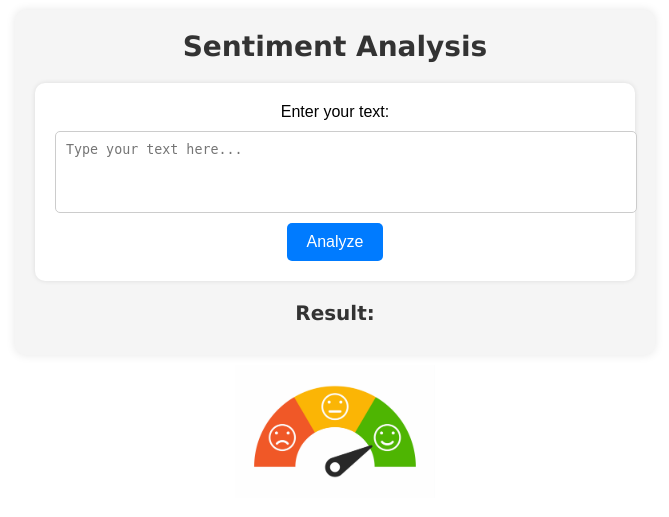
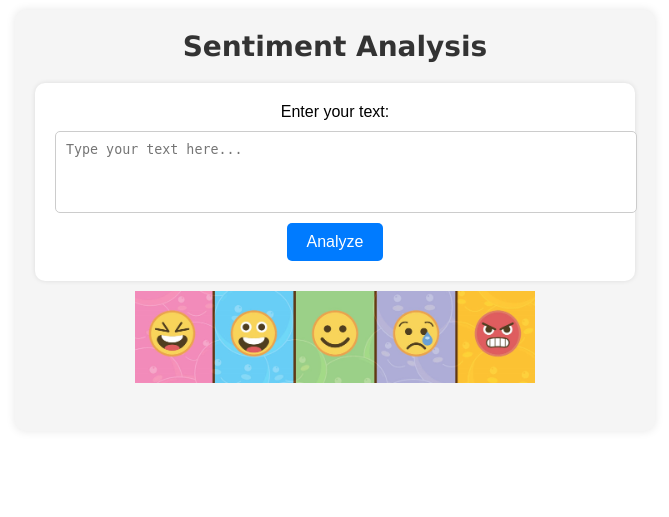
Before and after one commit to coder-1304/Sentiment-Analysis-Major-Project, a Flask app: template templates/index.html in a window 1280 px wide. Shown: the top 517 px of the page, without its empty margins (305-974 px from the left). Run offline with Flask 3, Linux system fonts and the light colour scheme; the template is opened without the code that fills it, so the values that code supplies are empty; parts of the project's set-up code (start-up, migrations or seed data) failed here and were passed over.

Commit message:
UI improvements

```diff
--- a/templates/index.html
+++ b/templates/index.html
@@ -20,12 +20,15 @@
           ></textarea>
           <button id="analyze-button">Analyze</button>
         </div>
+        <img id="emotions-meter" src="./images/emotions-meter.jpg" alt="" />
+        <div class="upper-result-container">
+          <img id="meme-image" src="" alt="" />
           <div class="result-container">
-                <h2>Result:</h2>
+            <!-- <h2>Result:</h2> -->
             <p id="result-text"></p>
           </div>
         </div>
-        <img id="image" src="./images/sentiment.jpeg" alt="" />
+      </div>
     </div>
     <script src="script.js"></script>
   </body>
--- a/templates/script.js
+++ b/templates/script.js
@@ -5,14 +5,15 @@ document.addEventListener("DOMContentLoaded", function () {
 
   analyzeButton.addEventListener("click", function () {
     const text = textInput.value;
-
+    document.getElementById("emotions-meter").style.display = "none"
     const data = {
       text: text,
     };
     console.log(data);
-    var image = document.getElementById("image");
+    var memeImage = document.getElementById("meme-image");
     let color = "";
     let result = "";
+    let bgCol = "";
 
     // Send a POST request to the server
     fetch("http://127.0.0.1:8080/prediction", {
@@ -24,6 +25,7 @@ document.addEventListener("DOMContentLoaded", function () {
     })
       .then((response) => response.json())
       .then((res) => {
+        console.log(res);
         switch (res.predicted_emotion) {
           case "neutral":
             color = "gray";
@@ -32,37 +34,45 @@ document.addEventListener("DOMContentLoaded", function () {
           case "joy":
             color = "green";
             result = "Joy 😄";
+            bgCol = "rgb(232, 255, 232)";
             break;
           case "sadness":
             result = "Sadness 😢";
             color = "rgb(28, 60, 149)";
+            bgCol = "rgb(222, 231, 255)";
             break;
           case "fear":
             result = "Fear 😨";
             color = "rgb(33, 33, 33)";
+            bgCol = "rgb(33, 33, 33)";
             break;
           case "surprise":
             result = "Surprise 😲";
             color = "rgb(205, 205, 0)";
+            bgCol = "rgb(225, 225, 165)";
             break;
           case "anger":
             result = "Anger 😡";
             color = "darkred";
+            bgCol = "rgb(244, 194, 194)"
             break;
           case "shame":
             result = "Shame 😳";
-            color = "pink";
+            color = "rgb(255, 121, 143)";
+            bgCol = "rgb(255, 234, 234)";
             break;
           case "disgust":
             result = "Disgust 🤢";
-            color = "brown";
+            bgCol = "rgb(187, 249, 255)"
+            color = "rgb(0, 223, 186)";
             break;
           default:
             resultText.style.color = "black"; // Default color for other sentiments
         }
-        image.src = `./images/${res.predicted_emotion}.jpg`;
+        memeImage.src = `./images/${res.predicted_emotion}.jpg`;
         resultText.textContent = result;
-        document.body.style.backgroundColor = color;
+        resultText.style.color = color;
+        document.body.style.backgroundColor = bgCol;
       })
       .catch((error) => {
         console.error("Error:", error);
--- a/templates/style.css
+++ b/templates/style.css
@@ -23,7 +23,7 @@ body, h1, h2, p {
     text-align: center;
     padding: 20px;
     font-family: Arial, sans-serif;
-    background-color: #f5f5f5;
+    background-color: #f5f5f5;  /*Background of main*/
     border-radius: 10px;
     box-shadow: 0 0 10px rgba(0, 0, 0, 0.1);
     /* color: rgb(33, 33, 33); */
@@ -75,7 +75,9 @@ textarea {
 
 /* Style the result container */
 .result-container {
-    margin-top: 20px;
+    /* display: none; */
+    /* margin-top: 20px; */
+    margin-left: 12px;
 }
 
 h2 {
@@ -84,8 +86,8 @@ h2 {
 }
 
 #result-text {
-    font-size: 25px;
-    margin-top: 10px;
+    font-size: 27px;
+    /* margin-top: 10px; */
     font-weight: bold;
     transition: all 1s ease;
 }
@@ -122,8 +124,24 @@ h2 {
 }
 
 
-#image{
-    width: 200px;
+#emotions-meter{
+    width: 400px;
     margin-top: 10px;
-    transition: all 2s ease;
+    /* transition: all 2s ease; */
+    /* color:rgb(177, 77, 77); */
 }
+
+#meme-image{
+    border-radius: 50%;
+    width: 100px;
+    /* display: none; */
+}
+
+.upper-result-container{
+    /* display: flex;
+    flex-direction: row;
+    align-items: center;
+    justify-content: center; */
+    transform: all 2s ease;
+    margin-top: 6px;
+}
```
Also changed, not shown: templates/images/anger.jpg, templates/images/disgust.jpg, templates/images/emotions-meter.jpg (added), templates/images/fear.jpg, templates/images/joy.jpg, templates/images/neutral.jpg, templates/images/sadness.jpg, templates/images/shame.jpg, templates/images/surprise.jpg. Lines whose indentation alone changed are shown as unchanged.
